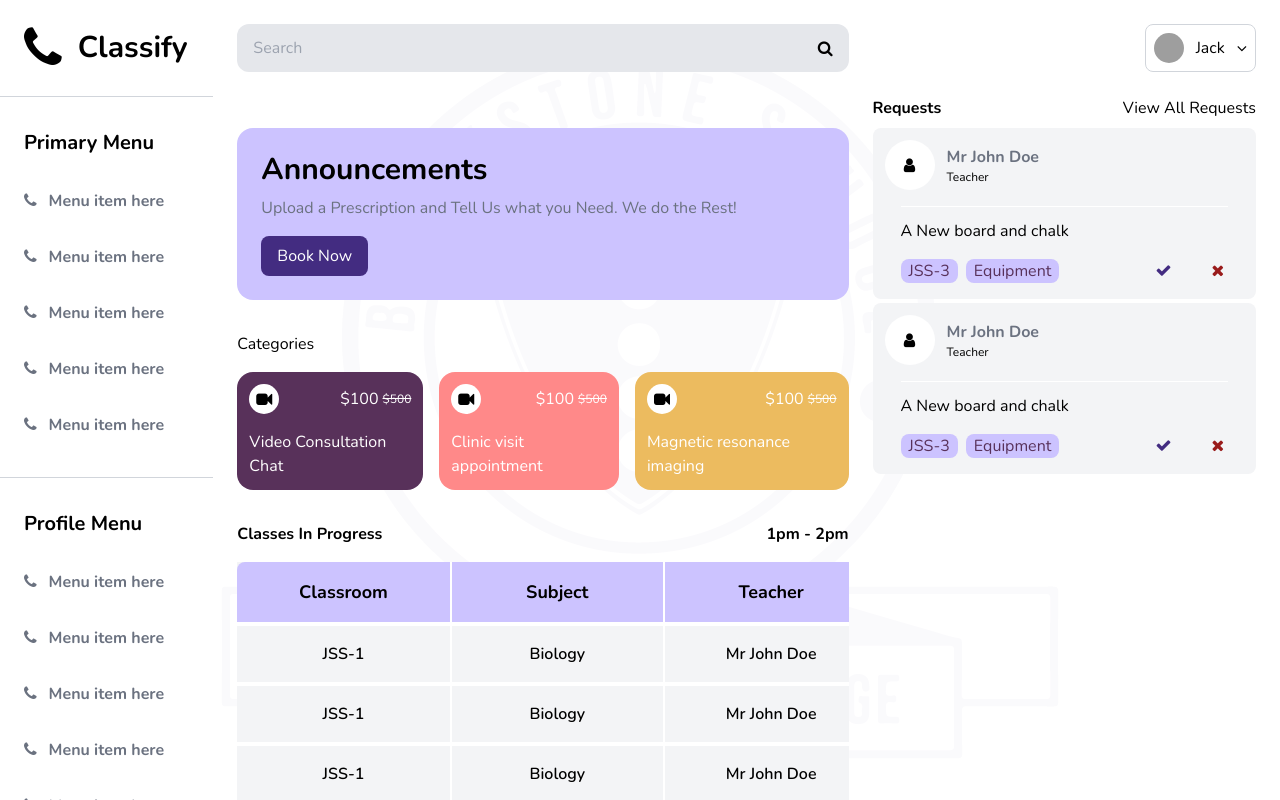
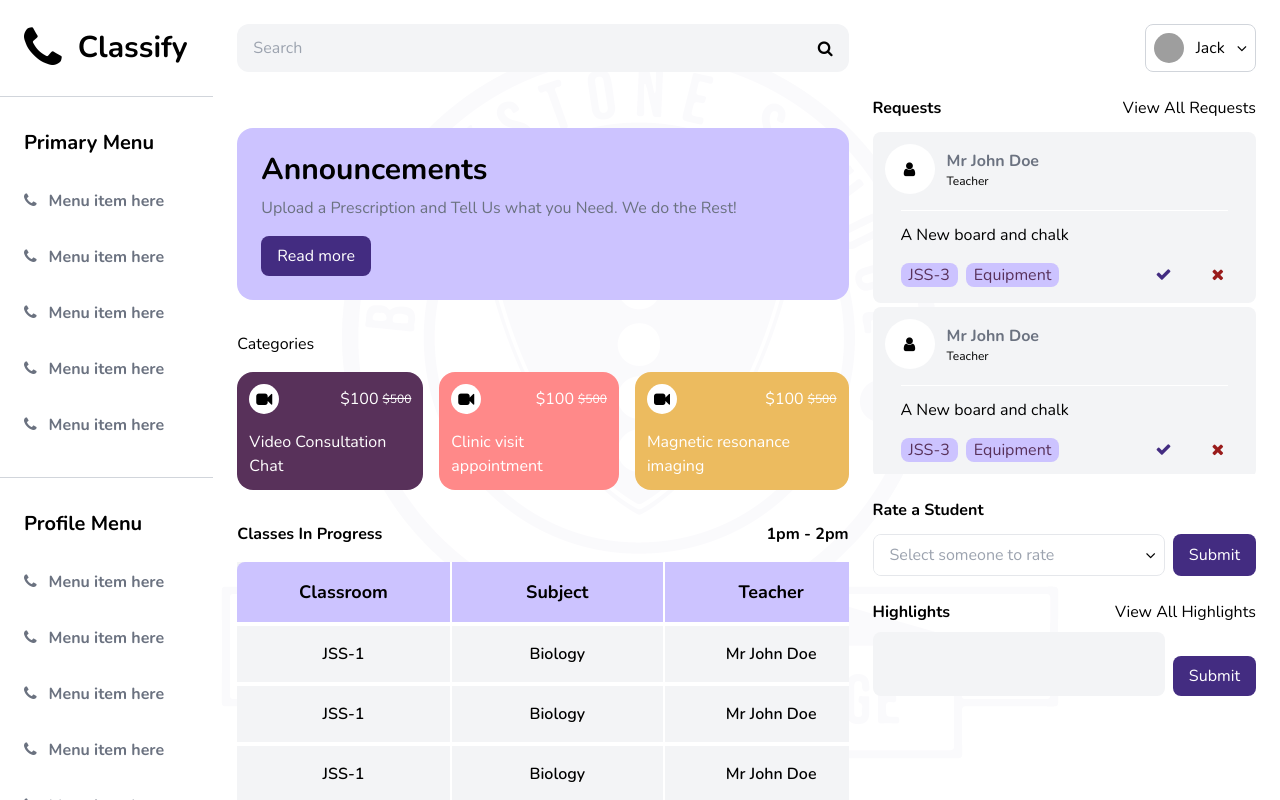
Before and after one commit to ibraheemosule/skoolizy, a React (Vite) app: page / in a window 1280 px wide. Built offline with nearby package versions, Linux system fonts and the light colour scheme; grey boxes are pictures that could not be loaded.

Commit message:
created a custom input and select field

```diff
--- a/src/components/pages/dashboard/Dashboard.tsx
+++ b/src/components/pages/dashboard/Dashboard.tsx
@@ -3,6 +3,7 @@ import Hero from './hero/Hero';
 import Categories from './categories/Categories';
 import MyAppointments from './live-classes/LiveClasses';
 import Requests from './requests/Requests';
+import Highlights from './highlights/Highlights';
 
 const Dashboard = () => (
   <section>
@@ -14,6 +15,7 @@ const Dashboard = () => (
       </div>
       <div className="w-full lg:w-auto grow">
         <Requests />
+        <Highlights />
       </div>
     </div>
   </section>
--- a/src/components/pages/dashboard/hero/Hero.tsx
+++ b/src/components/pages/dashboard/hero/Hero.tsx
@@ -10,7 +10,7 @@ const Hero = () => (
     <BaseText className="mt-2 text-gray-500 font-light">
       Upload a Prescription and Tell Us what you Need. We do the Rest!
     </BaseText>
-    <ActionBtn className="mt-4">Book Now</ActionBtn>
+    <ActionBtn className="mt-4">Read more</ActionBtn>
   </Card>
 );
 
--- /dev/null
+++ b/src/components/pages/dashboard/highlights/Highlights.tsx
@@ -0,0 +1,25 @@
+import { memo } from 'react';
+import { BaseText, BoldText } from 'components/reusables/ui/text';
+import { ActionBtn } from 'components/reusables/ui/buttons';
+import Rate from '../rate/Rate';
+
+const Highlights = () => (
+  <div className="mt-8 md:mt-6">
+    <Rate />
+    <div className="flex justify-between gap-6 mb-2 mt-8 md:mt-6">
+      <BoldText>Highlights</BoldText>
+      <BaseText>View All Highlights</BaseText>
+    </div>
+    <div className="max-h-[300px] overflow-auto ">
+      <div className="flex gap-2 items-end">
+        <textarea
+          className="grow resize-none max-h-52 bg-gray-100 p-2 rounded-lg"
+          maxLength={200}
+        />
+        <ActionBtn className="shrink-0">Submit</ActionBtn>
+      </div>
+    </div>
+  </div>
+);
+
+export default memo(Highlights);
--- /dev/null
+++ b/src/components/pages/dashboard/rate/Rate.tsx
@@ -0,0 +1,45 @@
+import { memo, useState } from 'react';
+import { BoldText } from 'components/reusables/ui/text';
+import { ActionBtn } from 'components/reusables/ui/buttons';
+import CustomField from 'components/reusables/custom-field/CustomField';
+
+const Rate = () => {
+  const [name, setName] = useState('');
+  return (
+    <div className="mt-8 md:mt-6">
+      <BoldText>Rate a Student</BoldText>
+      <div className="flex gap-2 mt-3">
+        <div className="grow">
+          <CustomField>
+            <>
+              <CustomField.Field
+                search
+                onChange={(e) => {
+                  setName(e.target.value);
+                }}
+                value={name}
+              />
+              <CustomField.DropdownWrapper>
+                <CustomField.Dropdown onClick={() => setName('john')}>
+                  john
+                </CustomField.Dropdown>
+                <CustomField.Dropdown onClick={() => setName('bob')}>
+                  bob
+                </CustomField.Dropdown>
+                <CustomField.Dropdown onClick={() => setName('joshua')}>
+                  joshua
+                </CustomField.Dropdown>
+                <CustomField.Dropdown onClick={() => setName('Zarah')}>
+                  Zarah
+                </CustomField.Dropdown>
+              </CustomField.DropdownWrapper>
+            </>
+          </CustomField>
+        </div>
+        <ActionBtn className="shrink-0 items-start">Submit</ActionBtn>
+      </div>
+    </div>
+  );
+};
+
+export default memo(Rate);
--- a/src/components/pages/dashboard/requests/Requests.tsx
+++ b/src/components/pages/dashboard/requests/Requests.tsx
@@ -5,16 +5,20 @@ import RequestCard from '../../../reusables/request-card/RequestCard';
 
 const Requests = () => (
   <div className="mt-8 md:mt-0">
-    <div className="flex justify-between gap-6">
+    <div className="flex justify-between gap-6 mb-2">
       <BoldText>Requests</BoldText>
       <BaseText>View All Requests</BaseText>
     </div>
-
-    <div className="mt-2 bg-gray-100 rounded-lg">
-      <RequestCard />
-    </div>
-    <div className=" mt-1 bg-gray-100 rounded-lg">
-      <RequestCard />
+    <div className="max-h-[346px] overflow-auto ">
+      <div className="mt-1 bg-gray-100 rounded-lg">
+        <RequestCard />
+      </div>
+      <div className=" mt-1 bg-gray-100 rounded-lg">
+        <RequestCard />
+      </div>
+      <div className=" mt-1 bg-gray-100 rounded-lg">
+        <RequestCard />
+      </div>
     </div>
   </div>
 );
--- /dev/null
+++ b/src/components/reusables/custom-field/CustomField.tsx
@@ -0,0 +1,143 @@
+/* eslint-disable react/no-unused-prop-types */
+import {
+  memo,
+  useRef,
+  cloneElement,
+  isValidElement,
+  Children,
+  ReactElement,
+  FC,
+  RefObject,
+  ReactNode,
+} from 'react';
+
+import { IBaseProp } from 'src/ts-types/react-types';
+
+interface ChildProp {
+  elementRef: RefObject<HTMLDivElement | HTMLInputElement>;
+  dropdownRef: RefObject<HTMLDivElement>;
+  focus: () => void;
+  blur: () => void;
+}
+
+const CustomField = ({ children }: { children: ReactElement }) => {
+  const elementRef = useRef<HTMLDivElement | HTMLInputElement>(null);
+  const dropdownRef = useRef<HTMLDivElement>(null);
+
+  function focus() {
+    elementRef.current?.focus();
+    if (dropdownRef.current) {
+      dropdownRef.current.style.animationName = 'dropdown';
+      dropdownRef.current!.style.display = 'block';
+    }
+  }
+
+  function blur() {
+    elementRef.current?.blur();
+    if (dropdownRef.current) {
+      dropdownRef.current!.style.animationName = 'close-dropdown';
+    }
+  }
+
+  const renderChildren = () =>
+    (children.props.children || [children]).map((child: ReactElement) =>
+      Children.map(child, (innerChild) => {
+        if (isValidElement(child as unknown as FC<ChildProp>)) {
+          return cloneElement(innerChild, {
+            elementRef,
+            dropdownRef,
+            focus,
+            blur,
+          });
+        }
+        return child;
+      })
+    );
+  return <div className="flex h-full relative">{renderChildren()}</div>;
+};
+
+type FieldPropsType = Partial<Omit<ChildProp, 'dropdownRef'>> & {
+  onChange?: (e: React.ChangeEvent<HTMLInputElement>) => void;
+  value?: string;
+  children?: ReactNode;
+  search?: boolean;
+};
+
+// props elementRef, focus, blur comes from the CustomField component above
+const Field = memo(
+  ({
+    elementRef,
+    focus,
+    blur,
+    onChange,
+    value,
+    children,
+    search,
+  }: FieldPropsType) => (
+    <div className="relative w-full cursor-pointer bg-white flex items-center border border-gray-200 rounded-lg overflow-hidden">
+      {onChange ? (
+        <input
+          onFocus={focus}
+          onBlur={blur}
+          onChange={onChange}
+          value={value}
+          ref={elementRef as RefObject<HTMLInputElement>}
+          type={search ? 'search' : 'text'}
+          placeholder="Select someone to rate"
+          className={`p-2 pl-4 appearance-none outline-none w-full ${
+            search ? 'cursor-text' : 'cursor-pointer'
+          }`}
+        />
+      ) : (
+        <div
+          onClick={focus}
+          onBlur={blur}
+          tabIndex={0}
+          ref={elementRef}
+          className="p-2 pl-4 appearance-none outline-none w-full cursor-pointer"
+        >
+          {children}
+        </div>
+      )}
+      <i onClick={focus} className="inline-block mr-2 fa fa-angle-down" />
+    </div>
+  )
+);
+Field.displayName = 'Field';
+
+type DropdownWrapperPropsType = {
+  dropdownRef: RefObject<HTMLDivElement>;
+  children: ReactNode;
+};
+
+const DropdownWrapper = memo(
+  ({ children, dropdownRef }: Partial<DropdownWrapperPropsType>) => (
+    <div
+      ref={dropdownRef}
+      className="dropdown hidden dropdown absolute text-center cursor-pointer mt-1 shadow top-[100%] z-20 w-full rounded-lg max-h-[300px] overflow-y-auto"
+    >
+      {children}
+    </div>
+  )
+);
+DropdownWrapper.displayName = 'DropdownWrapper';
+
+const Dropdown = memo(
+  ({ children, onClick }: IBaseProp & { onClick?: () => void }) => (
+    <div
+      onClick={onClick}
+      className={`${
+        typeof children === 'string' && 'p-3'
+      } relative bg-white hover:bg-gray-100 hover:text-black border-gray-100 last:rounded-b-lg`}
+    >
+      {children}
+    </div>
+  )
+);
+Dropdown.displayName = 'Dropdown';
+
+CustomField.DropdownWrapper = DropdownWrapper;
+CustomField.Dropdown = Dropdown;
+CustomField.Field = Field;
+
+export default CustomField;
--- a/src/components/reusables/search-bar/SearchBar.tsx
+++ b/src/components/reusables/search-bar/SearchBar.tsx
@@ -11,7 +11,7 @@ const SearchBar: FC<ISearchBar> = ({ search, setSearch }) => (
       value={search}
       onChange={(e) => setSearch?.(e.target.value)}
       placeholder="Search"
-      className="min-w-full h-full bg-gray-200 p-2 px-4 outline-none"
+      className="min-w-full h-full bg-gray-100 p-2 px-4 outline-none"
       type="search"
     />
     {search ? null : (
--- a/src/components/reusables/ui/buttons.tsx
+++ b/src/components/reusables/ui/buttons.tsx
@@ -29,7 +29,7 @@ export const Check = memo(() => (
 Check.displayName = 'Check';
 
 export const Cancel = memo(() => (
-  <button className="p-1  text-red-800 hover:text-purple.light" type="button">
+  <button className="p-1 text-red-800 hover:text-purple.light" type="button">
     <i className="fa fa-times " />
   </button>
 ));
--- a/src/index.css
+++ b/src/index.css
@@ -39,4 +39,38 @@ body {
     background-color: rgba(0, 0, 0, 0.5);
     animation-direction: reverse;
   }
+
+  @keyframes dropdown {
+    0% {
+      display: block;
+      max-height: 0px;
+    }
+    100% {
+      max-height: 300px;
+    }
+  }
+
+  @keyframes close-dropdown {
+    0% {
+      max-height: 300px;
+    }
+
+    30% {
+      max-height: 1px;
+      opacity: 1;
+    }
+    35% {
+      opacity: 0;
+    }
+
+    100% {
+      max-height: 0px;
+      display: none;
+    }
+  }
+
+  .dropdown {
+    animation-duration: 0.75s;
+    animation-fill-mode: forwards;
+  }
 }
--- a/tailwind.config.js
+++ b/tailwind.config.js
@@ -21,7 +21,7 @@ export default {
   variants: {
     extend: {
       backgroundColor: ['group-hover'],
-      display: ['group-hover'],
+      display: ['group-hover', 'group-focus'],
     },
   },
   plugins: [
```
Also changed, not shown: .eslintrc.cjs, .prettierrc.cjs, 2 other files (tests, documents, lock files or other folders).
